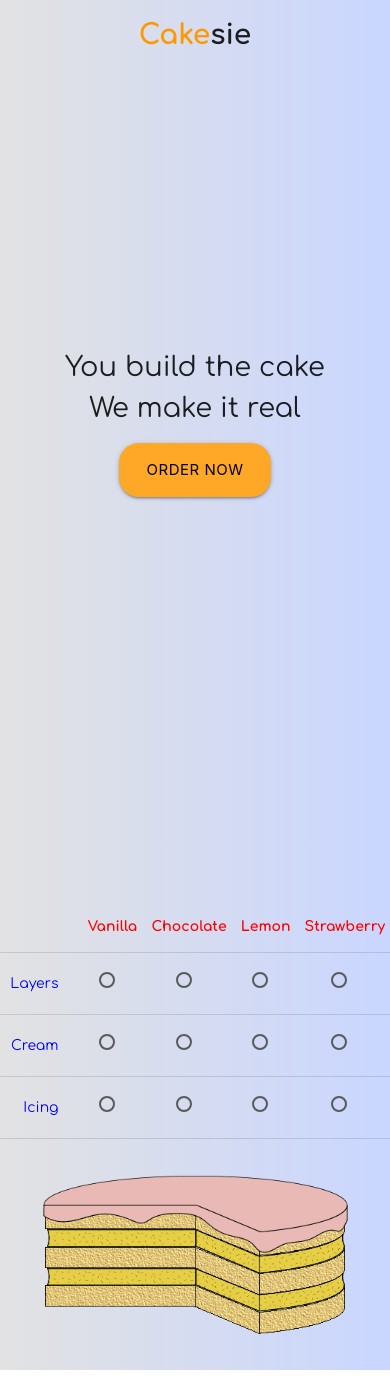
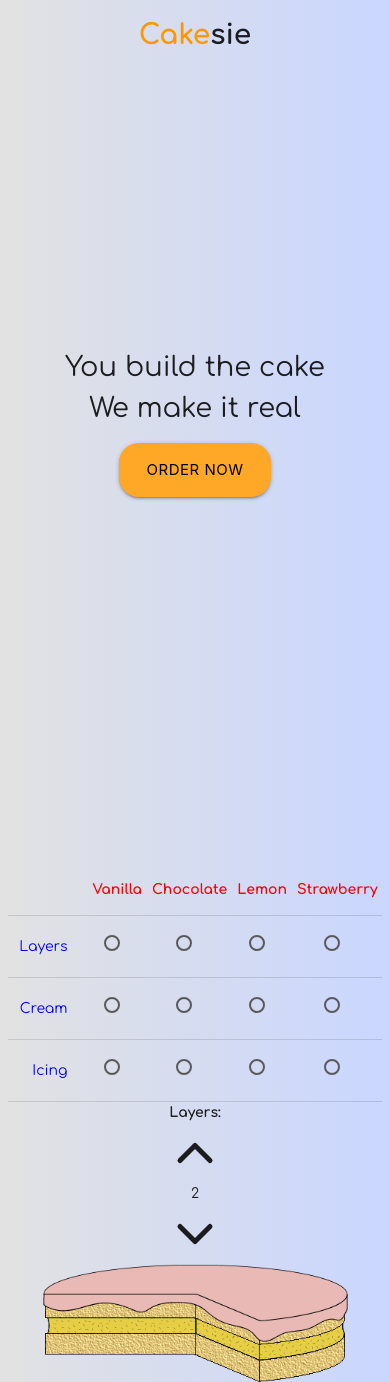
Before and after one commit to aimakov/cake_shop, a React (Create React App) app: page / in a window 390 px wide. Built offline with nearby package versions, Linux system fonts and the light colour scheme.

Commit message:
AAdded additional layers and edited responsiveness

```diff
--- a/src/Components/CakeBuilder.js/CakeBuilder.css
+++ b/src/Components/CakeBuilder.js/CakeBuilder.css
@@ -4,27 +4,12 @@
     margin: 0 auto;
 }
 
-.icing {
-    width: 360px;
-    /* transform: translateX(-2px); */
-}
-
 .CakeBuilderContainer {
     display: flex;
-    justify-content: space-evenly;
+    justify-content: center;
     align-items: center;
     height: 60vh;
     position: relative;
-}
-
-.CakeBuilderControls {
-    /* width: 40%; */
-    /* display: grid;
-    grid-template-rows: repeat(4, 40px);
-    grid-template-columns: repeat(5, 80px);
-    align-items: center;
-    justify-content: center;
-    text-align: center; */
 }
 
 .CakeBuilderFirstColumn {
@@ -39,12 +24,6 @@
     height: 100%;
 }
 
-@media all and (max-width: 768px) {
-    .CakeBuilderContainer {
-        flex-direction: column;
-    }
-}
-
 .cake {
     color: blue;
     width: 80px;
@@ -54,6 +33,44 @@
 
 th {
     color: red;
-    width: 70px;
+    /* width: 70px; */
     text-align: center;
 }
+
+.CakeBuilderControls {
+    display: flex;
+    height: 244px;
+}
+
+.NumLayersControl {
+    display: flex;
+    flex-direction: column;
+    justify-content: center;
+    margin: 0 50px;
+    /* height: 244px; */
+    align-items: center;
+    /* font-size: 18px; */
+}
+
+.NumLayersIcons {
+    /* width: 80px; */
+    display: flex;
+    flex-direction: column;
+    justify-content: space-between;
+    text-align: center;
+}
+
+@media all and (max-width: 840px) {
+    .CakeBuilderContainer {
+        flex-direction: column;
+    }
+}
+
+@media all and (max-width: 1024px) {
+    .CakeBuilderContainer {
+        justify-content: space-evenly;
+    }
+    .NumLayersControl {
+        margin: 0 10px;
+    }
+}
--- a/src/Components/CakeBuilder.js/CakeComponents.js
+++ b/src/Components/CakeBuilder.js/CakeComponents.js
@@ -3,18 +3,17 @@ import styled from "styled-components";
 export const Layer = styled.img`
     width: 300px;
     margin: 0 auto;
-    margin-top: ${({ first }) => (first ? "-45px" : "-27px")};
+    margin-top: ${({ first }) => (first ? "-45px" : "-28px")};
     z-index: 2;
 
-    @media (min-width: 768px) {
-        width: 400px;
+    /* @media (min-width: 768px) {
+        width: 350px;
         margin-top: ${({ first }) => (first ? "-58px" : "-37px")};
-        /* background-color: ${({ first }) => (first ? "blue" : "red")}; */
-    }
+    } */
 
     @media (min-width: 1024px) {
-        width: 500px;
-        margin-top: ${({ first }) => (first ? "-73px" : "-46px")};
+        width: 400px;
+        margin-top: ${({ first }) => (first ? "-62px" : "-37px")};
         /* background-color: ${({ first }) => (first ? "blue" : "red")}; */
     }
 `;
@@ -22,18 +21,18 @@ export const Layer = styled.img`
 export const Cream = styled.img`
     width: 300px;
     margin: 0 auto;
-    margin-top: -27px;
+    margin-top: -28px;
     padding-left: 2px;
     z-index: 1;
 
-    @media (min-width: 768px) {
-        width: 400px;
+    /* @media (min-width: 768px) {
+        width: 350px;
         margin-top: -37px;
-    }
+    } */
 
     @media (min-width: 1024px) {
-        width: 500px;
-        margin-top: -47px;
+        width: 400px;
+        margin-top: -38px;
     }
 `;
 
@@ -42,11 +41,11 @@ export const Icing = styled.img`
     margin: 0 auto;
     z-index: 3;
 
-    @media (min-width: 768px) {
+    /* @media (min-width: 768px) {
+        width: 355px;
+    } */
+
+    @media (min-width: 1024px) {
         width: 405px;
     }
-
-    @media (min-width: 1024px) {
-        width: 505px;
-    }
 `;
--- a/src/Components/CakeBuilder.js/index.js
+++ b/src/Components/CakeBuilder.js/index.js
@@ -1,5 +1,8 @@
-import React, { useState } from "react";
-import styled from "styled-components";
+import React, { useState, useEffect } from "react";
+// import { FiPlusCircle, FiMinusCircle } from "react-icons/fi";
+// import { FiMinusCircle } from "react-icons/fi";
+// import { VscChromeMinimize } from "react-icons/vsc";
+import { FiChevronUp, FiChevronDown } from "react-icons/fi";
 import "./CakeBuilder.css";
 
 import VanillaLayer from "../../images/CakeComponents/VanillaLayer3.png";
@@ -21,13 +24,34 @@ import { Layer, Cream, Icing } from "./CakeComponents";
 import CakeRadio from "./CakeRadio";
 
 const CakeBuilder = () => {
-    const [Layers, setLayers] = useState("");
+    const [LayersType, setLayersType] = useState("");
     const [CreamType, setCreamType] = useState("");
     const [IcingType, setIcingType] = useState("");
+    const [NumLayers, setNumLayers] = useState(2);
+
+    // useEffect(() => {
+    //     let LayersSrc =
+    //     return () => {
+    //         cleanup
+    //     }
+    // }, [input])
+    let AdditionalLayers = [];
+    useEffect(() => {
+        AdditionalLayers = [];
+        for (let i = 2; i < NumLayers; i++) {
+            AdditionalLayers.push(
+                <>
+                    <Cream src={LemonCream} />
+                    <Layer src={VanillaLayer} />
+                </>
+            );
+        }
+        console.log(AdditionalLayers);
+    }, [NumLayers, LayersType, CreamType]);
 
     return (
         <>
-            <div className="CakeBuilderContainer">
+            <div className="CakeBuilderContainer ">
                 <div className="CakeBuilderControls center-align">
                     <table className="center-align">
                         <thead>
@@ -44,16 +68,16 @@ const CakeBuilder = () => {
                             <tr>
                                 <td className="cake">Layers</td>
                                 <td className="center-align">
-                                    <CakeRadio CakePart={Layers} name="Layers" value="Vanilla" setCakePart={setLayers} />
+                                    <CakeRadio CakePart={LayersType} name="Layers" value="Vanilla" setCakePart={setLayersType} />
                                 </td>
                                 <td className="center-align">
-                                    <CakeRadio CakePart={Layers} name="Layers" value="Chocolate" setCakePart={setLayers} />
+                                    <CakeRadio CakePart={LayersType} name="Layers" value="Chocolate" setCakePart={setLayersType} />
                                 </td>
                                 <td className="center-align">
-                                    <CakeRadio CakePart={Layers} name="Layers" value="Lemon" setCakePart={setLayers} />
+                                    <CakeRadio CakePart={LayersType} name="Layers" value="Lemon" setCakePart={setLayersType} />
                                 </td>
                                 <td className="center-align">
-                                    <CakeRadio CakePart={Layers} name="Layers" value="Strawberry" setCakePart={setLayers} />
+                                    <CakeRadio CakePart={LayersType} name="Layers" value="Strawberry" setCakePart={setLayersType} />
                                 </td>
                             </tr>
                             <tr>
@@ -89,13 +113,28 @@ const CakeBuilder = () => {
                         </tbody>
                     </table>
                 </div>
+                <div className="NumLayersControl">
+                    <p>
+                        <b>Layers:</b>
+                    </p>
+                    <div className="NumLayersIcons">
+                        <FiChevronUp style={{ margin: "0 auto", fontSize: "60px" }} onClick={() => setNumLayers((prevstate) => prevstate + 1)} />{" "}
+                        <span>{NumLayers}</span>{" "}
+                        <FiChevronDown style={{ margin: "0 auto", fontSize: "60px" }} onClick={() => setNumLayers((prevstate) => prevstate - 1)} />
+                    </div>
+                </div>
                 <div style={{ display: "flex", flexDirection: "column" }}>
                     <Icing src={StrawberryIcing} />
                     <Layer src={VanillaLayer} first={true} />
+                    {/* <Cream src={`../../images/CakeComponents/${CreamType ? CreamType : "Vanilla"}Cream.png`} /> */}
                     <Cream src={LemonCream} />
                     <Layer src={VanillaLayer} />
-                    <Cream src={LemonCream} />
-                    <Layer src={VanillaLayer} />
+                    {[...Array(NumLayers - 2)].map((x, i) => (
+                        <>
+                            <Cream src={LemonCream} key={`${i}th Cream`} />
+                            <Layer src={VanillaLayer} key={`${i}th Layer`} />
+                        </>
+                    ))}
                 </div>
             </div>
         </>
```
Also changed, not shown: package.json (indentation only), 1 other file (tests, documents, lock files or other folders).
